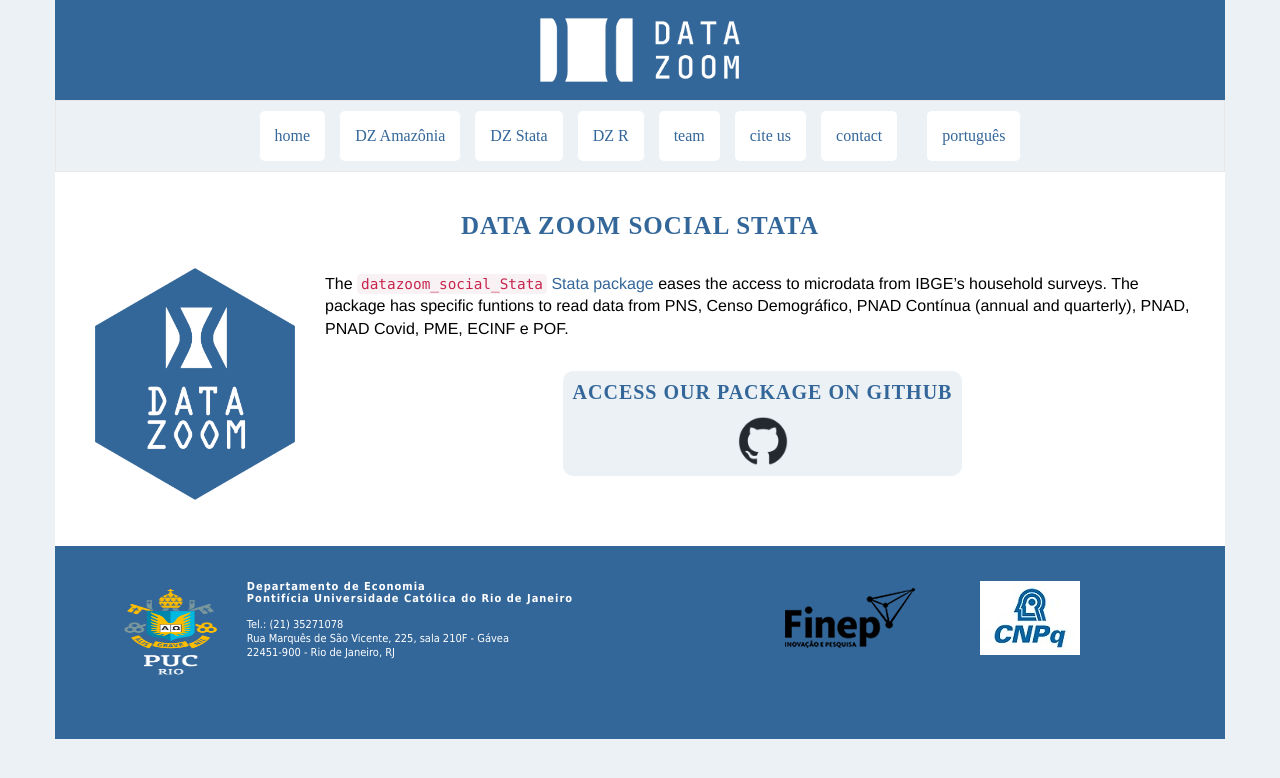
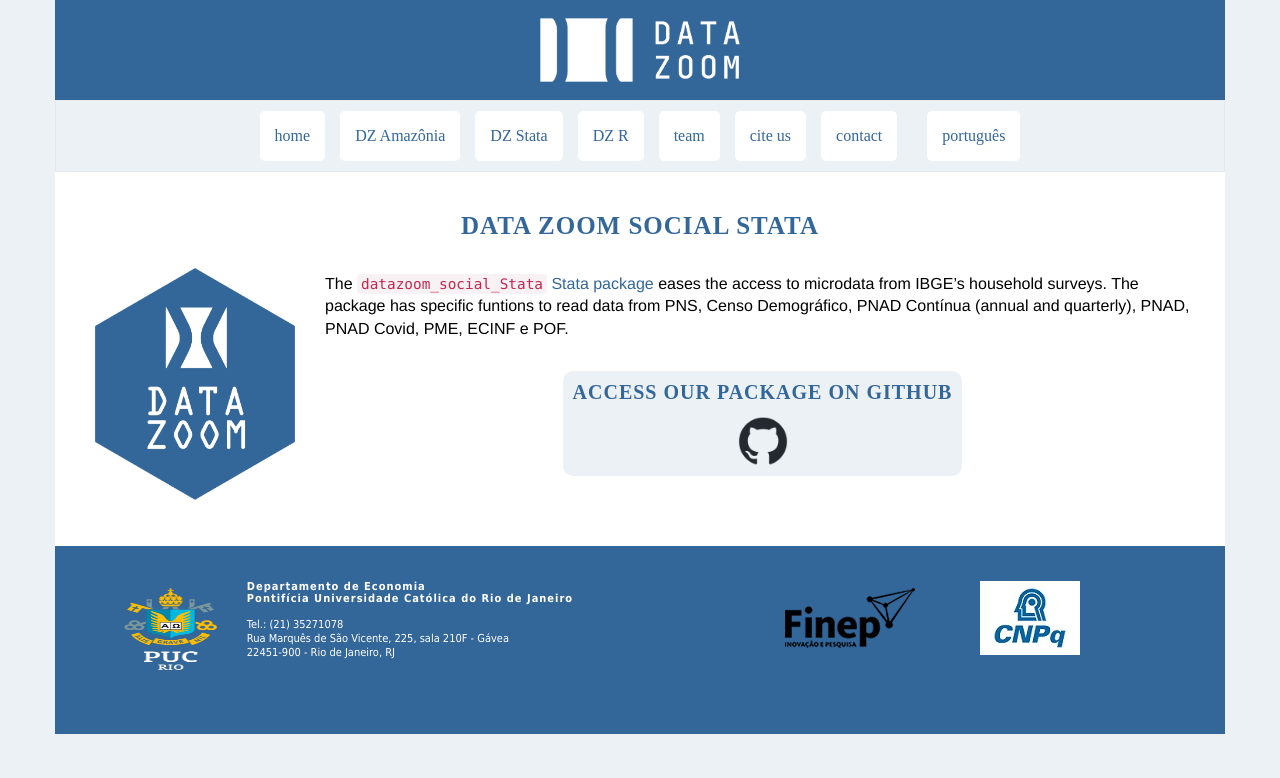
Before and after one commit to datazoompuc/datazoompuc.github.io, a Jekyll site: the page built from en/dz_stata.md, in a window 1280 px wide. Shown: the top 778 px of the page. Built offline with Jekyll 4.4.1, drawn with Linux system fonts in a browser that asks for light colours; nearby versions of some CDN libraries; some web fonts are replaced.

Commit message:
Update footer.html

```diff
--- a/_includes/footer.html
+++ b/_includes/footer.html
@@ -3,7 +3,7 @@
     <div class="footer-left">
       <div class="txt">
         <a href="http://www.puc-rio.br">
-          <img alt="PUC" src="{{ site.baseurl }}/assets/img/Brasao_PUC_2023.png" width="100" height="120">
+          <img alt="PUC" src="{{ site.baseurl }}/assets/img/Brasao_PUC_2023.png" width="100" height="115">
         </a>
         <div class="footer-txt">
           <h4 class="footer-link"><a href="http://www.econ.puc-rio.br">Departamento de Economia</a></h4>
```
